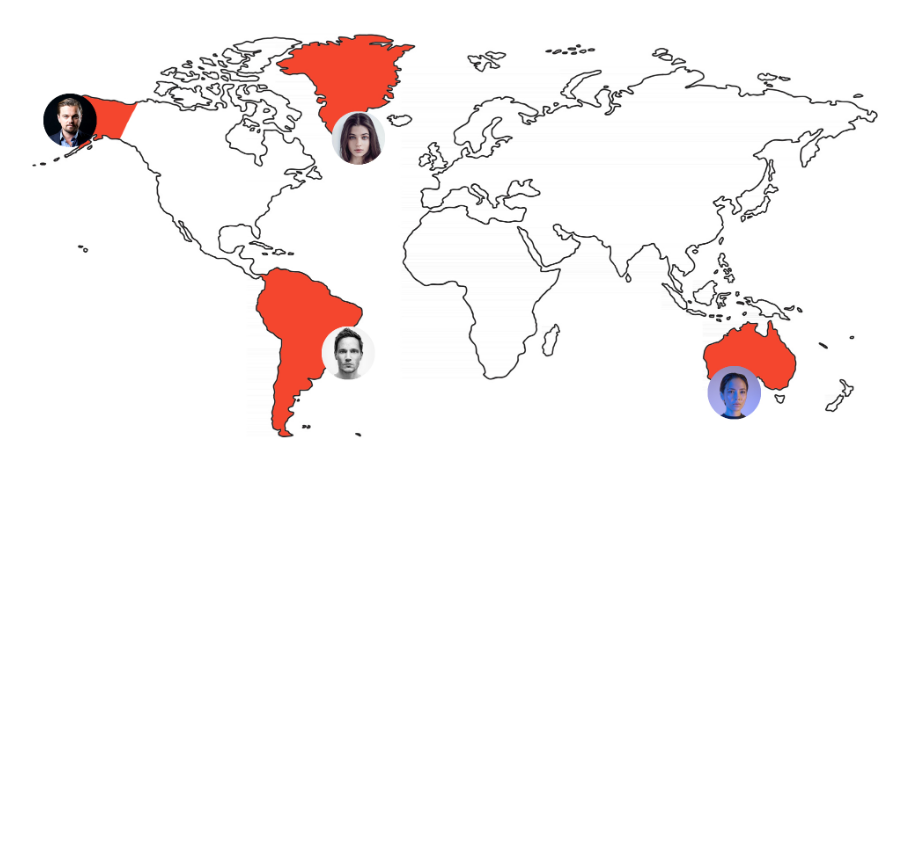
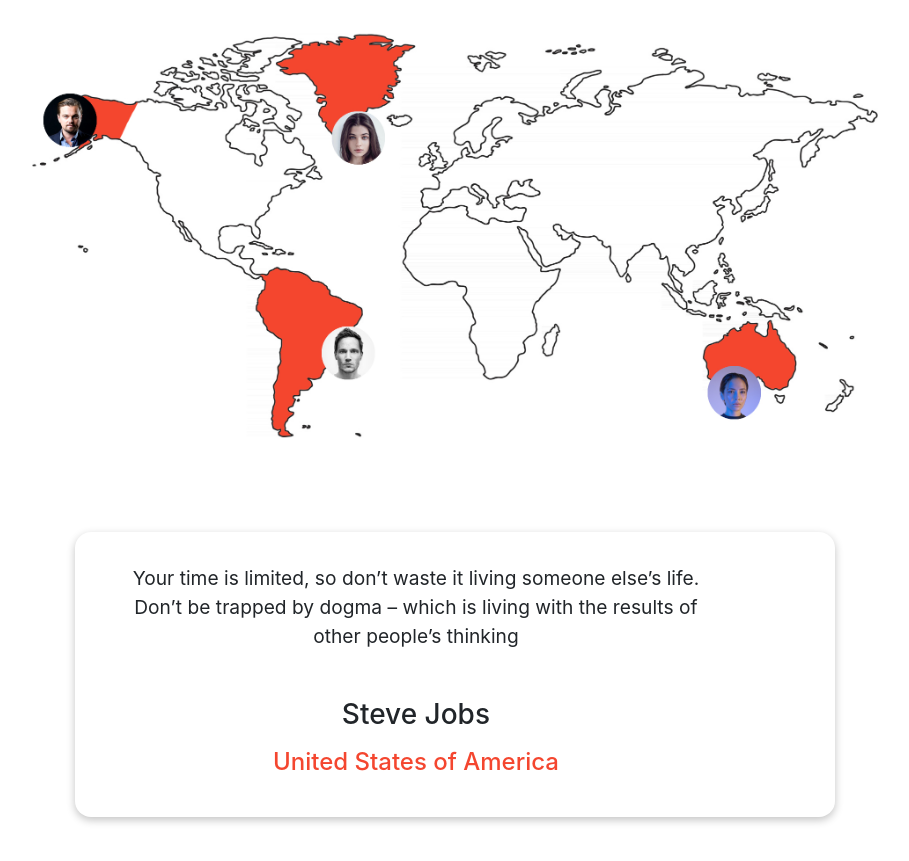
Before and after one commit to amirmohammadhassanabadi/Web-II-TIT-Final-Project, a website: page index.html in a window 1280 px wide. Shown: the part 5494-6355 px from the top of the page, without its empty margins (185-1094 px from the left). Before the commit the page ends 5962 px from the top, so only its background shows below. Drawn offline with nearby package versions, Linux system fonts and the light colour scheme.

Commit message:
13 - review section completed

```diff
--- a/css/style.less
+++ b/css/style.less
@@ -511,6 +511,35 @@
                     }
                 }
             }
+
+            .row-3{
+                margin-bottom: 4rem;
+                .carousel{
+                    background-color: #fff;
+                    box-shadow: rgba(0, 0, 0, 0.24) 0px 3px 8px;
+                    text-align: center;
+                    padding: 2rem;
+                    border-radius: 1rem;
+                    .carousel-inner{
+                        .carousel-item{
+                            .row{
+                                p{
+                                    font-size: 1.2rem;
+                                }
+                                h3{
+                                    margin-top: 2rem;
+                                    margin-bottom: 1rem;
+                                    font-weight: 700
+                                    .NavyBlue();
+                                }
+                                h4{
+                                    .text-orange();
+                                }
+                            }
+                        }
+                    }
+                }
+            }
         }
     }
 }
--- a/index.html
+++ b/index.html
@@ -424,7 +424,8 @@
                 <div class="row row1">
                     <div class="col-lg-4 col-md-4">
                         <div class="status-card text-center">
-                            <label class="text-center"><img src="images/stat.png" alt="" class="d-md-block d-lg-inline-block" style="margin: 0 auto;"> Experience</label>
+                            <label class="text-center"><img src="images/stat.png" alt=""
+                                    class="d-md-block d-lg-inline-block" style="margin: 0 auto;"> Experience</label>
                             <h3>2Y</h3>
                             <p>Lorem Ipsum available the majority
                                 have suffered alteration</p>
@@ -433,7 +434,8 @@
 
                     <div class="col-lg-4 col-md-4">
                         <div class="status-card text-center">
-                            <label class="text-center"><img src="images/stat.png" alt="" class="d-md-block d-lg-inline-block" style="margin: 0 auto;"> Our Projects</label>
+                            <label class="text-center"><img src="images/stat.png" alt=""
+                                    class="d-md-block d-lg-inline-block" style="margin: 0 auto;"> Our Projects</label>
                             <h3>1.2K</h3>
                             <p>Lorem Ipsum available the majority
                                 have suffered alteration</p>
@@ -442,7 +444,8 @@
 
                     <div class="col-lg-4 col-md-4">
                         <div class="status-card text-center">
-                            <label class="text-center"><img src="images/stat.png" alt="" class="d-md-block d-lg-inline-block" style="margin: 0 auto;"> Success Rate</label>
+                            <label class="text-center"><img src="images/stat.png" alt=""
+                                    class="d-md-block d-lg-inline-block" style="margin: 0 auto;"> Success Rate</label>
                             <h3>31%</h3>
                             <p>Lorem Ipsum available the majority
                                 have suffered alteration</p>
@@ -462,7 +465,7 @@
                     </div>
                     <div class="col-lg-7">
                         <div class="content">
-                            <h2 >Top Rated By Customers &amp; 100% Success Rate.</h2>
+                            <h2>Top Rated By Customers &amp; 100% Success Rate.</h2>
                             <p>Lorem Ipsum available the majority have suffered alteration some, by injected humour
                                 randomised words which don't look even.</p>
                             <button>Read More</button>
@@ -474,10 +477,58 @@
                         What Customers Saying About Consulpro
                     </h2>
                 </div>
-                <div class="row justify-content-center">
+                <div class="row row-3 justify-content-center">
                     <img src="./images/World_map.jpg" alt="" class="img-fluid col-lg-10">
                 </div>
-            </div>
+
+                <div class="row row-3 justify-content-center">
+                    <div id="carouselExampleControls" class="carousel slide col-10 col-md-8" data-ride="carousel">
+                        <div class="carousel-inner">
+                            <div class="carousel-item active">
+                                <div class="row justify-content-center">
+                                    <p class="col-12 col-lg-10">
+                                        Your time is limited, so don’t waste it living someone else’s life. Don’t be trapped
+                                        by dogma – which is living with the results of other people’s thinking
+                                    </p>
+                                    <h3 class="col-12">
+                                        Steve Jobs
+                                    </h3>
+                                    <h4>
+                                        United States of America
+                                    </h4>
+                                </div>
+                            </div>
+                            <div class="carousel-item">
+                                <div class="row justify-content-center">
+                                    <p class="col-12 col-lg-10">
+                                        Socialism is a philosophy of failure, the creed of ignorance, and the gospel of
+                                        envy, its inherent virtue is the equal sharing of misery. for your home.
+                                    </p>
+                                    <h3 class="col-12">
+                                        Winston Churchill
+                                    </h3>
+                                    <h4>
+                                        United Kingdom
+                                    </h4>
+                                </div>
+                            </div>
+                            <div class="carousel-item">
+                                <div class="row justify-content-center">
+                                    <p class="col-12 col-lg-10">
+                                        Strength does not come from winning. When you go through hardships and decide not to
+                                        surrender, that is strength.Be the change you wish see in the world.
+                                    </p>
+                                    <h3 class="col-12">
+                                        Mahatma Gandhi
+                                    </h3>
+                                    <h4>
+                                        India
+                                    </h4>
+                                </div>
+                            </div>
+                        </div>
+                    </div>
+                </div>
         </section>
     </main>
 
```
Also changed, not shown: css/style.css.
